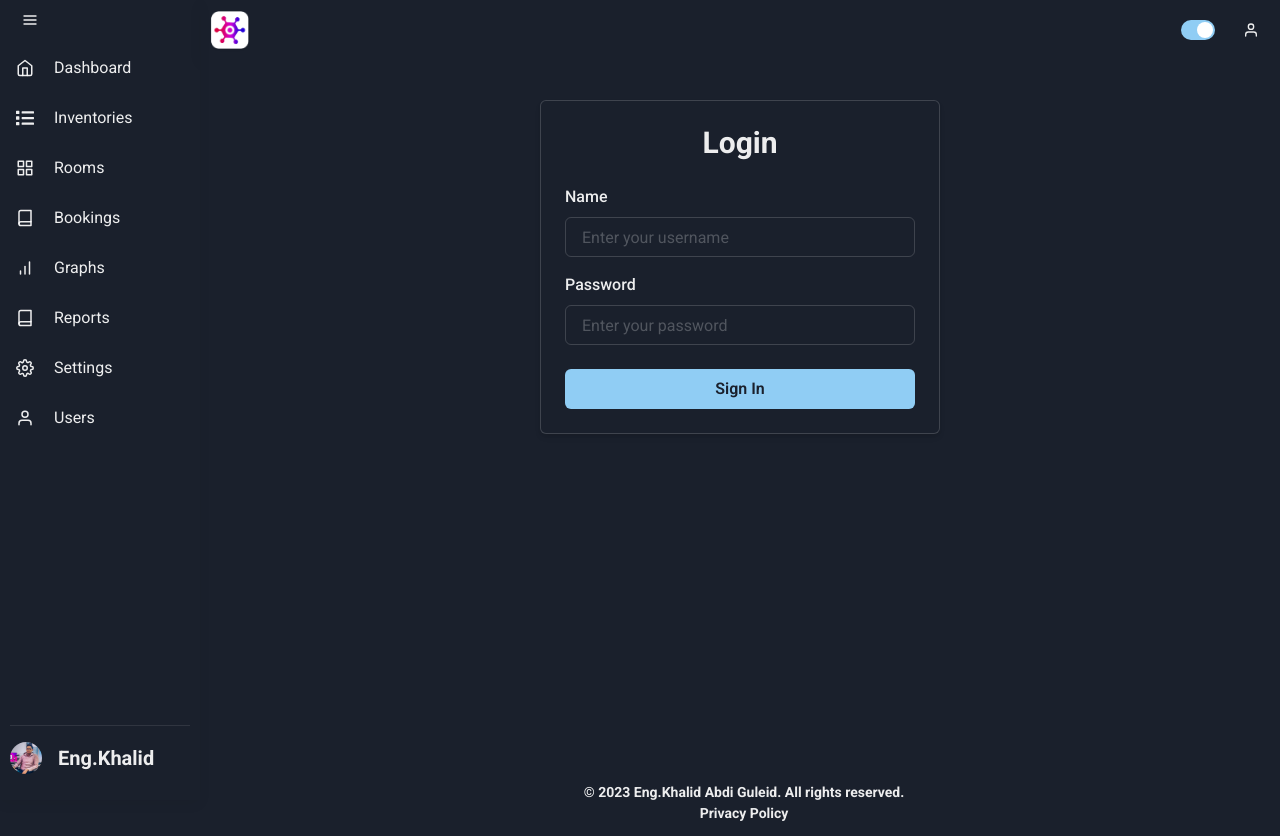
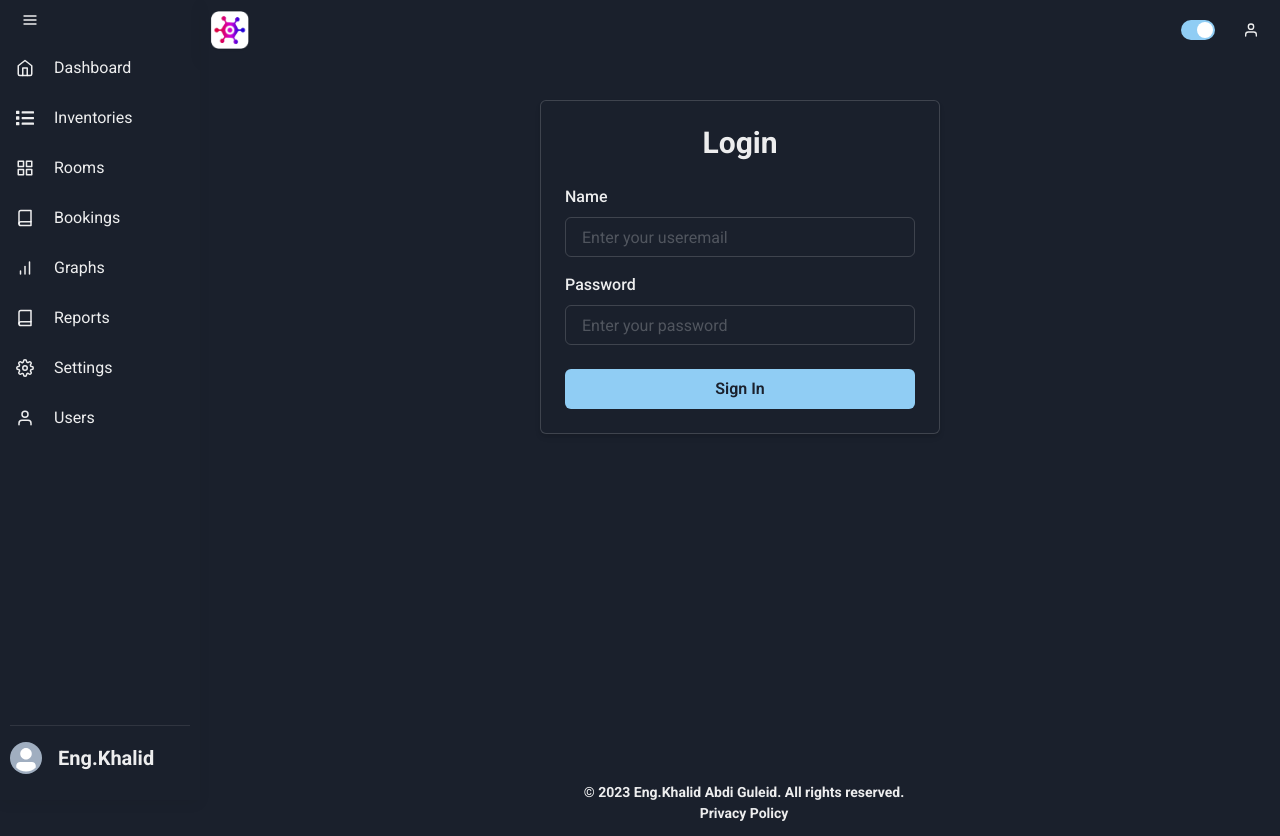
Before and after one commit to EngKhallo/go_sales, a React (Vite) app in the folder frontend/: page /login in a window 1280 px wide. Built offline with nearby package versions, Linux system fonts and the light colour scheme.

Commit message:
login functionality

```diff
--- a/frontend/src/pages/Auth/Login.tsx
+++ b/frontend/src/pages/Auth/Login.tsx
@@ -13,7 +13,7 @@
 import apiClient from "../../services/api-client";
 
   const schema = z.object({
-    name: z.string().min(3),
+    email: z.string().min(3),
     password: z.string().min(3),
   });
 
@@ -31,18 +31,18 @@
 
     const onSubmit = async (data: loginFormData) => {
       try {
-        const response = await apiClient.post("/Auth/Login", {
-          UserName: data.name,
+        const response = await apiClient.post("/login", {
+          email: data.email,
           Password: data.password,
         });
 
         const { token } = response.data; // Assuming the token is returned in the response
-        const role = response.data.data.roles; // Assuming the role is returned in the response
+        // const role = response.data.data.roles; // Assuming the role is returned in the response
 
         // Store the token and role in local storage
         const localToken = localStorage.setItem("token", token);
-        const localRoles = localStorage.setItem("role", role);
-        console.log('local datas', localToken, localRoles);
+        // const localRoles = localStorage.setItem("role", role);
+        console.log('local datas', localToken);
 
         // Redirect to the appropriate page
         window.location.href = "/";
@@ -69,13 +69,13 @@
           <FormControl>
             <FormLabel>Name</FormLabel>
             <Input
-              {...register("name")}
-              type="name"
-              placeholder="Enter your username"
+              {...register("email")}
+              type="email"
+              placeholder="Enter your useremail"
             />
-            {errors.name && (
+            {errors.email && (
               <Box color="red" fontSize="sm">
-                {errors.name.message}
+                {errors.email.message}
               </Box>
             )}
           </FormControl>
```
